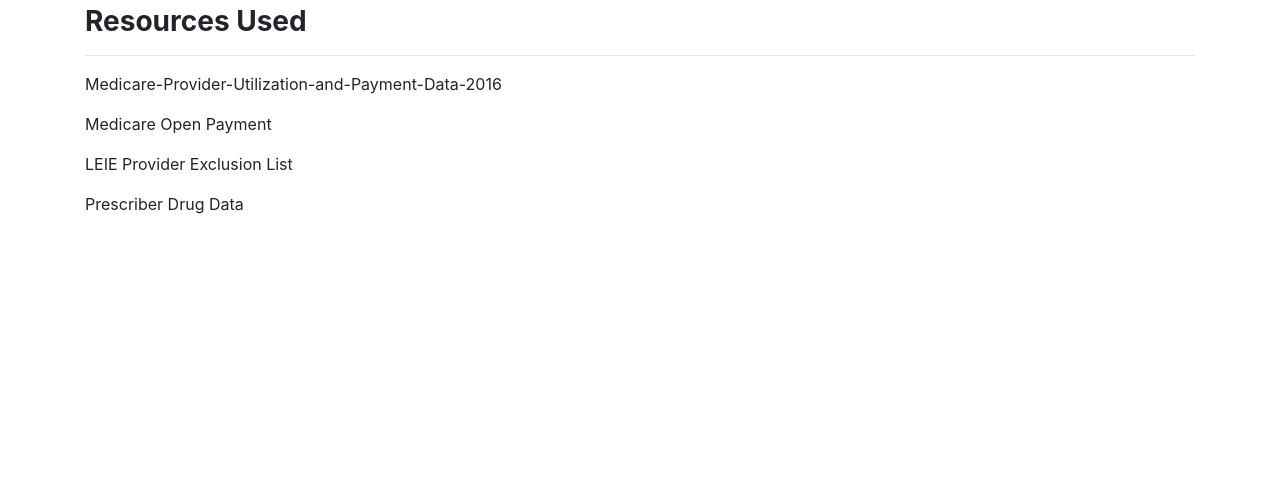
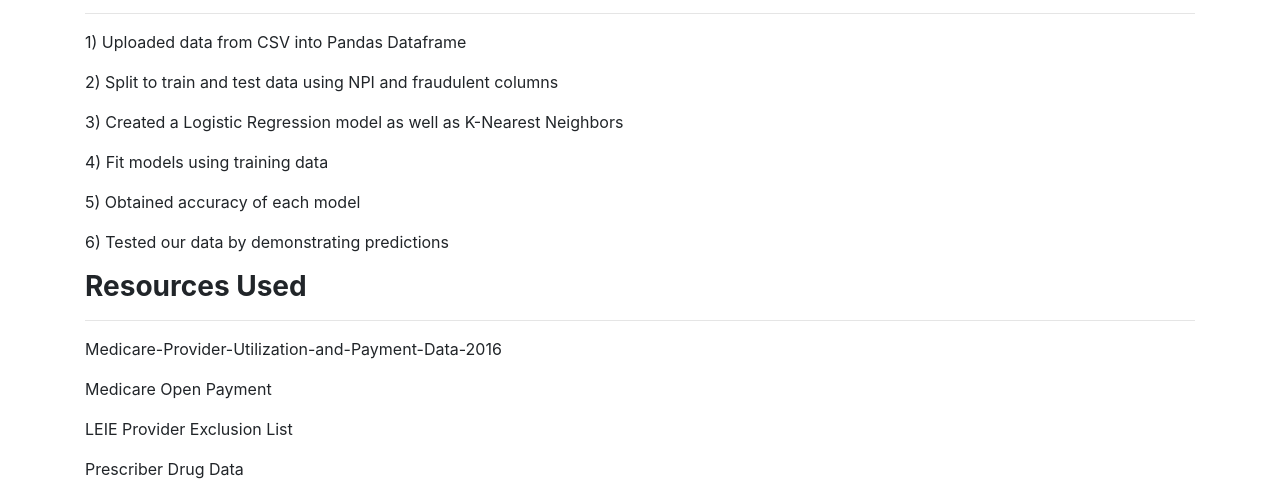
Before and after one commit to tianiachan/Healthcare_Fraud, a plain HTML site: page about.html in a window 1280 px wide. Shown: the part 322-819 px from the top of the page. Drawn offline with nearby package versions, Linux system fonts and the light colour scheme.

Commit message:
final update

```diff
--- a/about.html
+++ b/about.html
@@ -18,6 +18,7 @@
           <a href="about.html">About</a>
           <a href="PopulationMap.html">Population Map</a>
           <a href="Healthcare_fraud.html">Fraud Map</a>
+          <a href="graphs.html">Other Visuals</a>
         </div>
       </div>
 
@@ -46,12 +47,19 @@
         <h1> <strong> Data Cleaning </strong>
         </h1>
             <hr>
-                <p> 1)Uploaded our raw data to s3</p>
-                <p> 2)Imported the data to google colab using spark, and dropped any unnecessary columns</p>
-                <p> 3)Uploaded the (mostly) clean data tables to our postgres server</p>
-                <p>4)Joined and filtered the data into one final table in sql</p>
-                <p>5)Imported the final table into a pandas dataframe</p>
+                <p> 1) Uploaded our raw data to s3</p>
+                <p> 2) Imported the data to google colab using spark, and dropped any unnecessary columns</p>
+                <p> 3) Uploaded the (mostly) clean data tables to our postgres server</p>
+                <p>4) Joined and filtered the data into one final table in sql</p>
+                <p>5) Imported the final table into a pandas dataframe</p>
         <h2><strong>Machine Learning</strong></h2>
+          <hr>
+            <p> 1) Uploaded data from CSV into Pandas Dataframe</p>
+            <p> 2) Split to train and test data using NPI and fraudulent columns</p>
+            <p> 3) Created a Logistic Regression model as well as K-Nearest Neighbors</p>
+            <p> 4) Fit  models using training data</p>
+            <p> 5) Obtained accuracy of each model</p>
+            <p> 6) Tested our data by demonstrating predictions</p>
         <h3><strong>Resources Used</strong></h3>
             <hr>
             <p>Medicare-Provider-Utilization-and-Payment-Data-2016</p>
```
